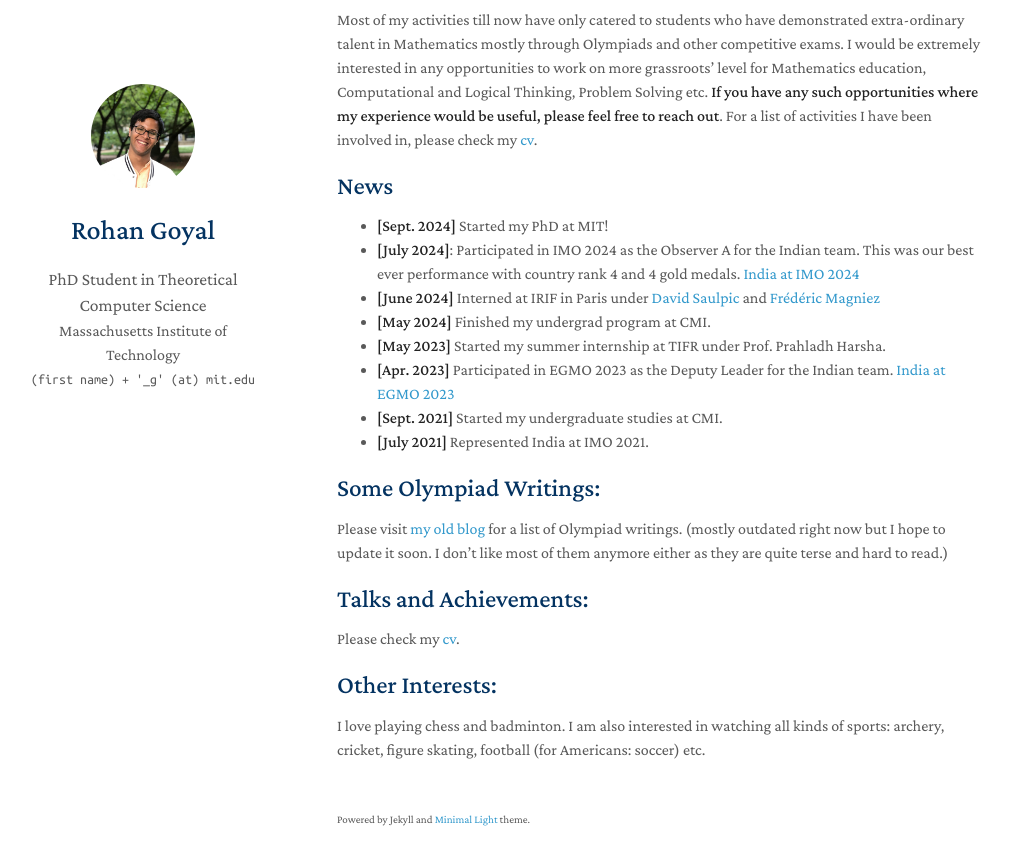
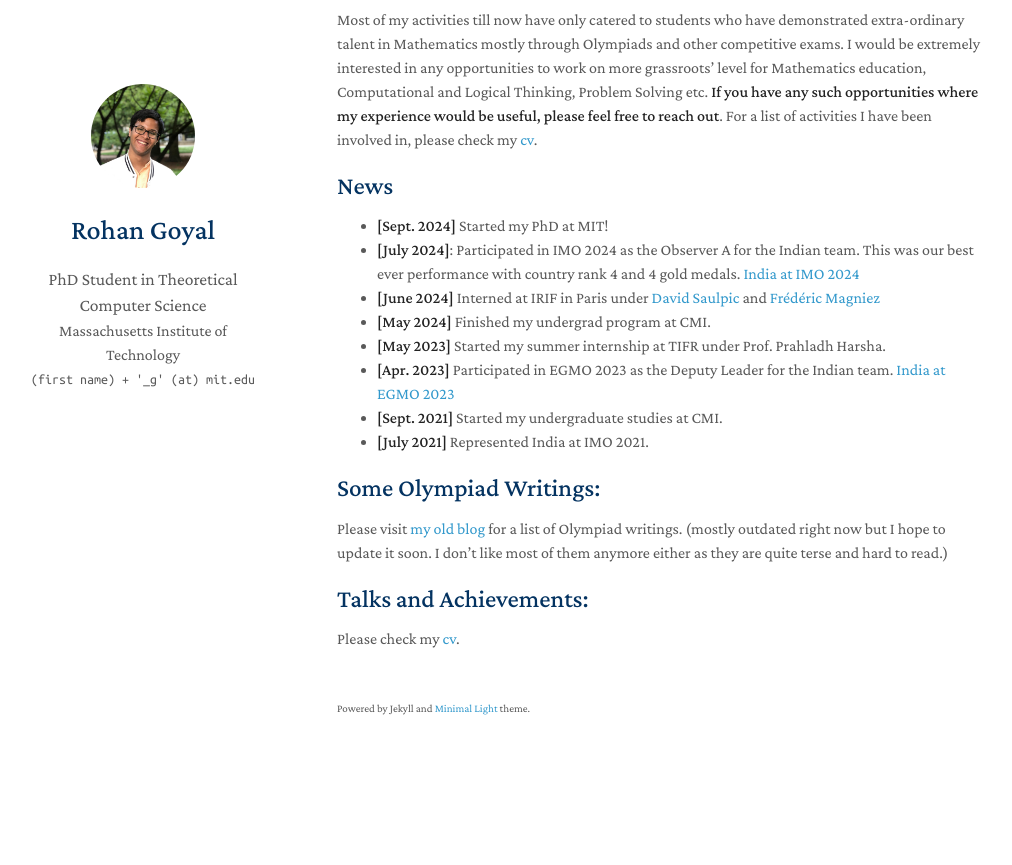
Before and after one commit to goyal-rohan/goyal-rohan.github.io, a Jekyll site: the page built from index.md, in a window 1280 px wide and 900 px high, scrolled down 853 px. Shown: the top 865 px of the window, without its empty margins (133-1145 px from the left). Built offline with Jekyll 4.4.1, drawn with Linux system fonts in a browser that asks for light colours; nearby versions of some CDN libraries; a style sheet for code colours, icons or effects is not loaded; our own code applies the rules of GitHub Pages for plain Markdown files; after the commit the page ends 1642 px from its top, so only the background shows below that.

Commit message:
no more other interests

```diff
--- a/index.md
+++ b/index.md
@@ -47,6 +47,3 @@ Please visit [my old blog](https://rgtdfg.blogspot.com/p/handouts.html) for a li
 
 ## Talks and Achievements:
 Please check my [cv](assets/files/rohan-cv.pdf).
-
-## Other Interests:
-I love playing chess and badminton. I am also interested in watching all kinds of sports: archery, cricket, figure skating, football (for Americans: soccer) etc.
```
